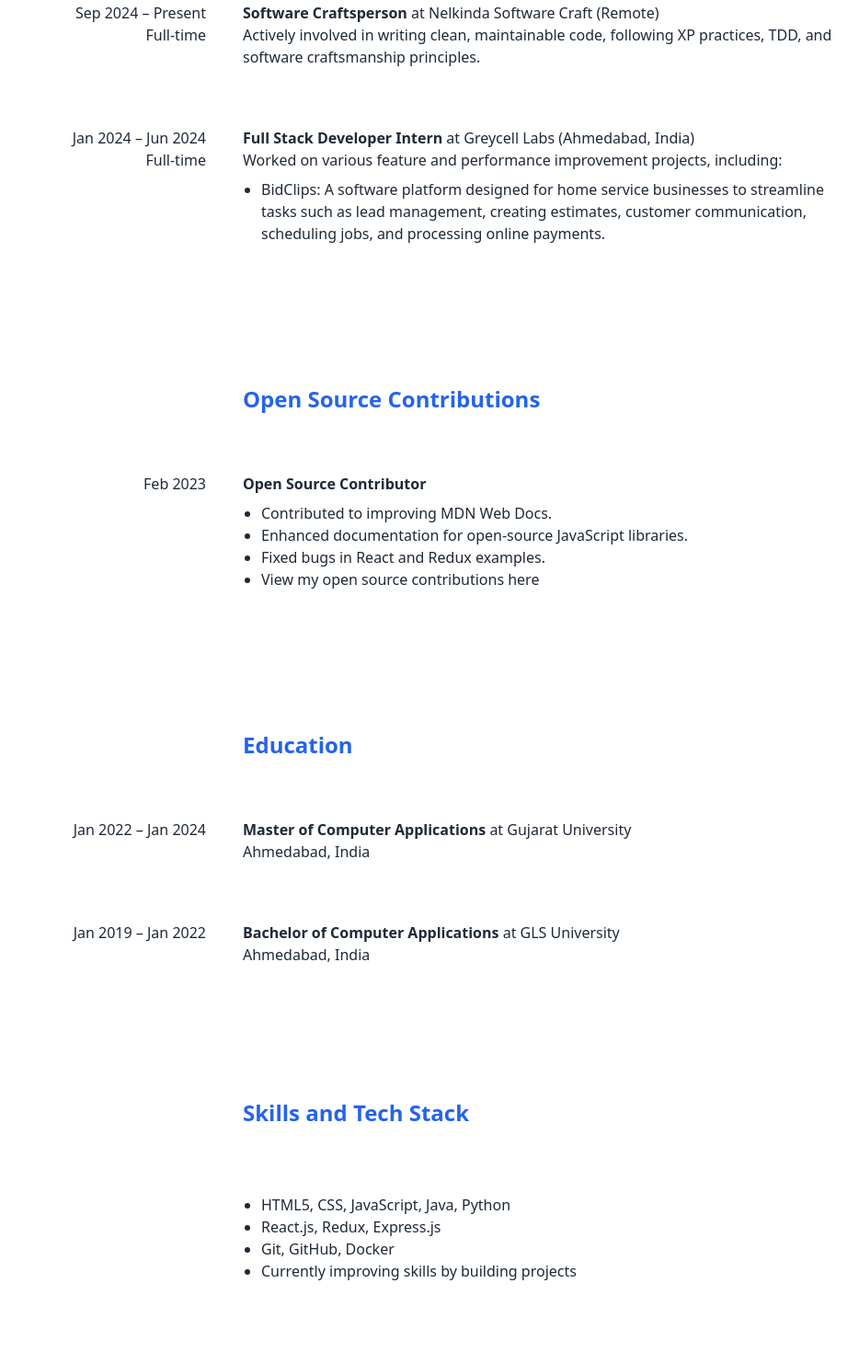
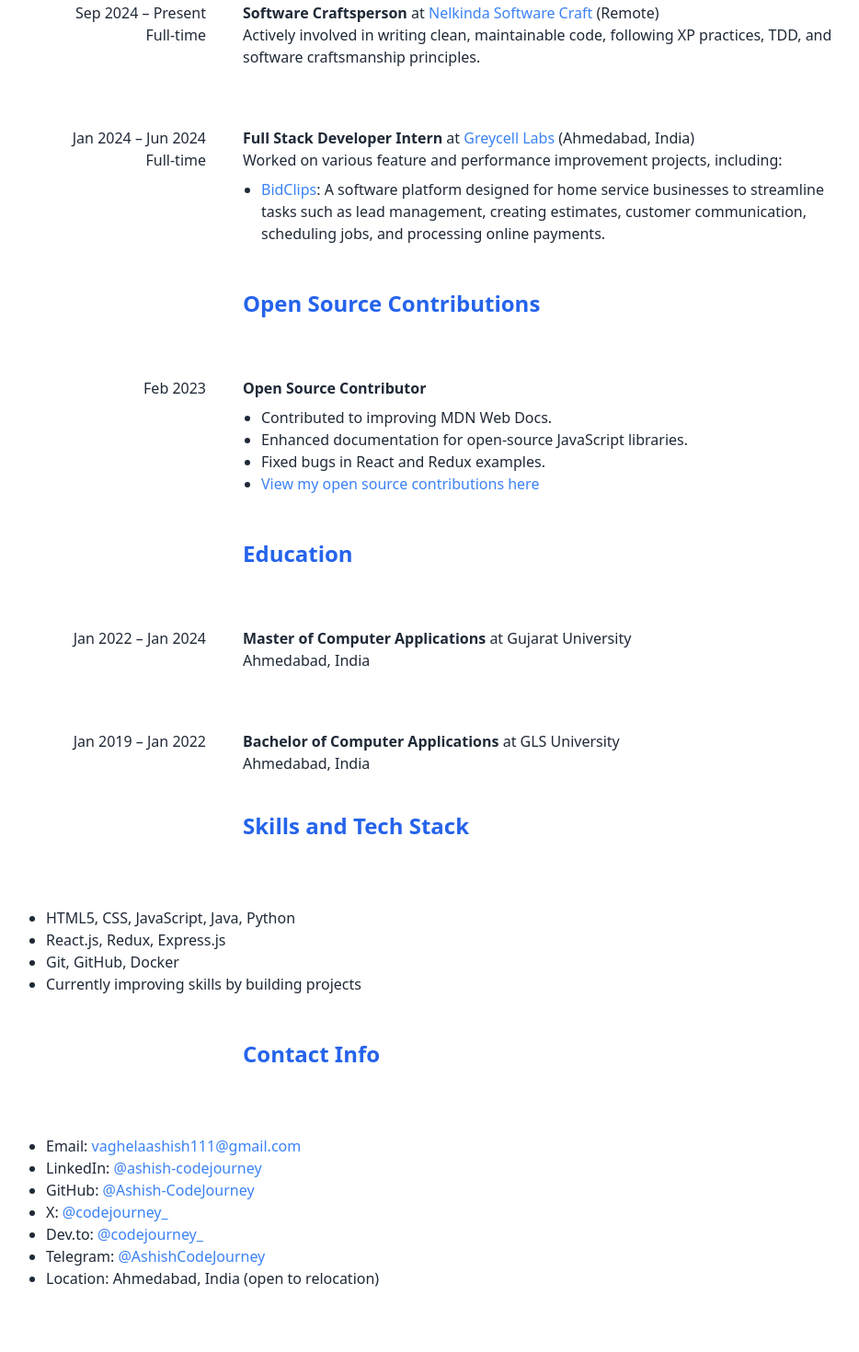
Before and after one commit to sunnykadivar212/sunnykadivar212.github.io, a React (Vite) app: page /resume in a window 1280 px wide. Shown: the part 480-1950 px from the top of the page at 92% size, without its empty margins (162-1096 px from the left). Built offline with nearby package versions, Linux system fonts and the light colour scheme.

Commit message:
refactor: Improved styling and alignments

```diff
--- a/package.json
+++ b/package.json
@@ -15,7 +15,8 @@
     "react": "^18.2.0",
     "react-dom": "^18.2.0",
     "react-lottie": "^1.2.4",
-    "react-router-dom": "^6.22.3"
+    "react-router-dom": "^6.22.3",
+    "react-spinners": "^0.14.1"
   },
   "devDependencies": {
     "@types/react": "^18.2.66",
--- a/src/assets/data.json
+++ b/src/assets/data.json
@@ -50,6 +50,7 @@
     "knownTools": "Git, GitHub, Docker",
     "project1Name": "Stalk Talk",
     "project1Description": "A real-time chat application built using React.js, Express.js, Socket.IO, and other technologies.",
+    "project1ImageUrl": "This part needs to be fixed",
     "openSourceContributionSince": "Feb 2023",
     "openSourceContributionsTitle": "Open Source Contributor",
     "openSourceContributionDetails1": "Contributed to improving MDN Web Docs.",
--- a/src/components/resume/Resume.jsx
+++ b/src/components/resume/Resume.jsx
@@ -1,176 +1,143 @@
+import React from "react";
 import data from "../../assets/data.json";
+
+function Section({ title, children }) {
+  return (
+      <section className="flex flex-col gap-16">
+        <header className="grid items-baseline gap-x-10 lg:grid-cols-4">
+          <div className="lg:col-span-3 lg:col-start-2">
+            <h2 className="text-2xl font-bold text-blue-600">{title}</h2>
+          </div>
+        </header>
+        {children}
+      </section>
+  );
+}
+
+function JobDetails({ startDate, endDate, position, company, companySite, location, jobType, description, projects }) {
+  return (
+      <div className="grid items-baseline gap-x-10 lg:grid-cols-4">
+        <div className="lg:text-right">
+          <span>{startDate} – {endDate || "Present"}</span>
+        </div>
+        <div className="lg:col-span-3">
+          <h3 className="inline font-bold">{position}</h3>{" "}
+          <span>
+          at <a href={companySite} className="text-blue-500">{company}</a> ({location})
+        </span>
+        </div>
+        <div className="lg:text-right">
+          <span>{jobType}</span>
+        </div>
+        <div className="lg:col-span-3">
+          <p>{description}</p>
+          {projects && (
+              <ul className="mx-5 my-2 list-disc">
+                {projects.map((project, index) => (
+                    <li key={index}>
+                      <a href={project.site} className="text-blue-500">{project.name}</a>: {project.description}
+                    </li>
+                ))}
+              </ul>
+          )}
+        </div>
+      </div>
+  );
+}
 
 function Resume() {
   return (
-      <div className="mb-24 mt-6 flex flex-col items-center justify-center px-6">
+      <main className="mb-24 mt-6 flex flex-col items-center justify-center px-6">
         <div className="flex w-full max-w-4xl flex-col gap-10">
-          <div className="flex w-full max-w-4xl flex-col gap-36">
           {/* Experience */}
-            <div className="flex flex-col gap-16">
-              <div className="grid items-baseline gap-x-10 lg:grid-cols-4">
-                <div className="lg:col-span-3 lg:col-start-2">
-                  <h2 className="text-2xl font-bold text-blue-600">Experience</h2>
-                </div>
-              </div>
-
-              {/* Current Job */}
-              <div className="grid items-baseline gap-x-10 lg:grid-cols-4">
-                <div className="lg:text-right">
-                  <span>{data.currentJobStartDate} – Present</span>
-                </div>
-                <div className="lg:col-span-3">
-                  <h2 className="inline font-bold">{data.currentPosition}</h2>{" "}
-                  <span>
-                  at <a href={data.currentCompanySite}>{data.currentCompany}</a> ({data.currentCompanyLocation})
-                </span>
-                </div>
-                <div className="lg:text-right">
-                  <span>{data.currentJobType}</span>
-                </div>
-                <div className="lg:col-span-3">
-                  <p>{data.currentJobDescription}</p>
-                </div>
-              </div>
-
-              {/* Previous Job */}
-              <div className="grid items-baseline gap-x-10 lg:grid-cols-4">
-                <div className="lg:text-right">
-                  <span>{data.previousCompanyStartDate} – {data.previousCompanyEndDate}</span>
-                </div>
-                <div className="lg:col-span-3">
-                  <h2 className="inline font-bold">{data.previousJobTitle}</h2>{" "}
-                  <span>
-                  at <a href={data.previousCompanySite}>{data.previousCompany}</a> ({data.previousCompanyLocation})
-                </span>
-                </div>
-                <div className="lg:text-right">
-                  <span>{data.previousJobType}</span>
-                </div>
-                <div className="lg:col-span-3">
-                  <p>{data.previousJobDescription}</p>
-                  <ul className="mx-5 my-2 list-disc">
-                    {data.previousProjects.map((project, index) => (
-                        <li key={index}>
-                          <a href={project.site}>{project.name}</a>: {project.description}
-                        </li>
-                    ))}
-                  </ul>
-                </div>
-              </div>
-            </div>
+          <Section title="Experience">
+            <JobDetails
+                startDate={data.currentJobStartDate}
+                endDate="Present"
+                position={data.currentPosition}
+                company={data.currentCompany}
+                companySite={data.currentCompanySite}
+                location={data.currentCompanyLocation}
+                jobType={data.currentJobType}
+                description={data.currentJobDescription}
+            />
+            <JobDetails
+                startDate={data.previousCompanyStartDate}
+                endDate={data.previousCompanyEndDate}
+                position={data.previousJobTitle}
+                company={data.previousCompany}
+                companySite={data.previousCompanySite}
+                location={data.previousCompanyLocation}
+                jobType={data.previousJobType}
+                description={data.previousJobDescription}
+                projects={data.previousProjects}
+            />
+          </Section>
 
           {/* Open Source Contributions */}
-            <div className="flex flex-col gap-16">
-              <div className="grid items-baseline gap-x-10 lg:grid-cols-4">
-                <div className="lg:col-span-3 lg:col-start-2">
-                  <h2 className="text-2xl font-bold text-blue-600">Open Source Contributions</h2>
-                </div>
-              </div>
+          <Section title="Open Source Contributions">
             <div className="grid items-baseline gap-x-10 lg:grid-cols-4">
               <div className="lg:text-right">
                 <span>{data.openSourceContributionSince}</span>
               </div>
               <div className="lg:col-span-3">
-                  <h2 className="inline font-bold">{data.openSourceContributionsTitle}</h2>
+                <h3 className="inline font-bold">{data.openSourceContributionsTitle}</h3>
                 <ul className="mx-5 my-2 list-disc">
                   <li>{data.openSourceContributionDetails1}</li>
                   <li>{data.openSourceContributionsDetails2}</li>
                   <li>{data.openSourceContributionsDetails3}</li>
                   <li>
-                      <a href={data.openSourceContributionsUrl}>
+                    <a href={data.openSourceContributionsUrl} className="text-blue-500">
                       {data.openSourceContributionsUrlText}
                     </a>
                   </li>
                 </ul>
               </div>
             </div>
-            </div>
+          </Section>
 
           {/* Education */}
-            <div className="flex flex-col gap-16">
-              <div className="grid items-baseline gap-x-10 lg:grid-cols-4">
-                <div className="lg:col-span-3 lg:col-start-2">
-                  <h2 className="text-2xl font-bold text-blue-600">Education</h2>
+          <Section title="Education">
+            {[data.mastersCollegeTime, data.bachelorsCollegeTime].map((time, index) => (
+                <div key={index} className="grid items-baseline gap-x-10 lg:grid-cols-4">
+                  <div className="lg:text-right">
+                    <span>{time}</span>
+                  </div>
+                  <div className="lg:col-span-3">
+                    <h3 className="inline font-bold">{index === 0 ? data.mastersDegree : data.bachelorsDegree}</h3>{" "}
+                    <span>
+                  at {index === 0 ? data.mastersUniversity : data.bachelorsUniversity}
+                </span>
+                    <p>{index === 0 ? data.mastersUniversityLocation : data.bachelorsUniversityLocation}</p>
                   </div>
                 </div>
-              <div className="grid items-baseline gap-x-10 lg:grid-cols-4">
-                <div className="lg:text-right">
-                  <span>{data.mastersCollegeTime}</span>
-                </div>
-                <div className="lg:col-span-3">
-                  <h2 className="inline font-bold">{data.mastersDegree}</h2>{" "}
-                  <span>at {data.mastersUniversity}</span>
-                  <p>{data.mastersUniversityLocation}</p>
-                </div>
-              </div>
-              <div className="grid items-baseline gap-x-10 lg:grid-cols-4">
-                <div className="lg:text-right">
-                  <span>{data.bachelorsCollegeTime}</span>
-                </div>
-                <div className="lg:col-span-3">
-                  <h2 className="inline font-bold">{data.bachelorsDegree}</h2>{" "}
-                  <span>at {data.bachelorsUniversity}</span>
-                  <p>{data.bachelorsUniversityLocation}</p>
-                </div>
-              </div>
-            </div>
+            ))}
+          </Section>
 
           {/* Skills and Tech Stack */}
-            <div className="flex flex-col gap-16">
-              <div className="grid items-baseline gap-x-10 lg:grid-cols-4">
-                <div className="lg:col-span-3 lg:col-start-2">
-                  <h2 className="text-2xl font-bold text-blue-600">Skills and Tech Stack</h2>
-                </div>
-              </div>
-              <div className="grid items-baseline gap-x-10 lg:grid-cols-4">
-                <div className="lg:col-span-3 lg:col-start-2">
+          <Section title="Skills and Tech Stack">
             <ul className="mx-5 my-2 list-disc">
               <li>{data.knownSkills}</li>
               <li>{data.knownLibrariesAndFrameWorks}</li>
               <li>{data.knownTools}</li>
               <li>Currently improving skills by building projects</li>
             </ul>
-                </div>
-              </div>
-            </div>
+          </Section>
 
           {/* Contact Info */}
-            <div className="flex flex-col gap-16">
-              <div className="grid items-baseline gap-x-10 lg:grid-cols-4">
-                <div className="lg:col-span-3 lg:col-start-2">
-                  <h2 className="text-2xl font-bold text-blue-600">Contact Info</h2>
-                </div>
-              </div>
-              <div className="grid items-baseline gap-x-10 lg:grid-cols-4">
-                <div className="lg:col-span-3 lg:col-start-2">
+          <Section title="Contact Info">
             <ul className="mx-5 my-2 list-disc">
-                    <li>
-                      Email: <a href={data.mailto}>{data.email}</a>
-                    </li>
-                    <li>
-                      LinkedIn:{" "}
-                      <a href={data.linkedinUrl}>@{data.linkedinUserName}</a>
-                    </li>
-                    <li>
-                      GitHub: <a href={data.githubUrl}>@{data.githubUserName}</a>
-                    </li>
-                    <li>
-                      X: <a href={data.XUrl}>@{data.XUserName}</a>
-                    </li>
-                    <li>
-                      Dev.to: <a href={data.devToUrl}>@{data.devToUserName}</a>
-                    </li>
-                    <li>
-                      Telegram: <a href={data.telegramUrl}>@{data.telegramUserName}</a>
-                    </li>
+              <li>Email: <a href={data.mailto} className="text-blue-500">{data.email}</a></li>
+              <li>LinkedIn: <a href={data.linkedinUrl} className="text-blue-500">@{data.linkedinUserName}</a></li>
+              <li>GitHub: <a href={data.githubUrl} className="text-blue-500">@{data.githubUserName}</a></li>
+              <li>X: <a href={data.XUrl} className="text-blue-500">@{data.XUserName}</a></li>
+              <li>Dev.to: <a href={data.devToUrl} className="text-blue-500">@{data.devToUserName}</a></li>
+              <li>Telegram: <a href={data.telegramUrl} className="text-blue-500">@{data.telegramUserName}</a></li>
               <li>Location: {data.city} (open to relocation)</li>
             </ul>
+          </Section>
         </div>
-              </div>
-            </div>
-          </div>
-        </div>
-      </div>
+      </main>
   );
 }
 
```
Also changed, not shown: src/components/about/About.jsx (+15 -23 lines), src/components/certification/Certification.jsx (+10 -10 lines), src/components/github/Github.jsx (+0 -19 lines), src/components/projects/Projects.jsx (+13 -5 lines), 1 other file (tests, documents, lock files or other folders). Lines whose indentation alone changed are shown as unchanged.
